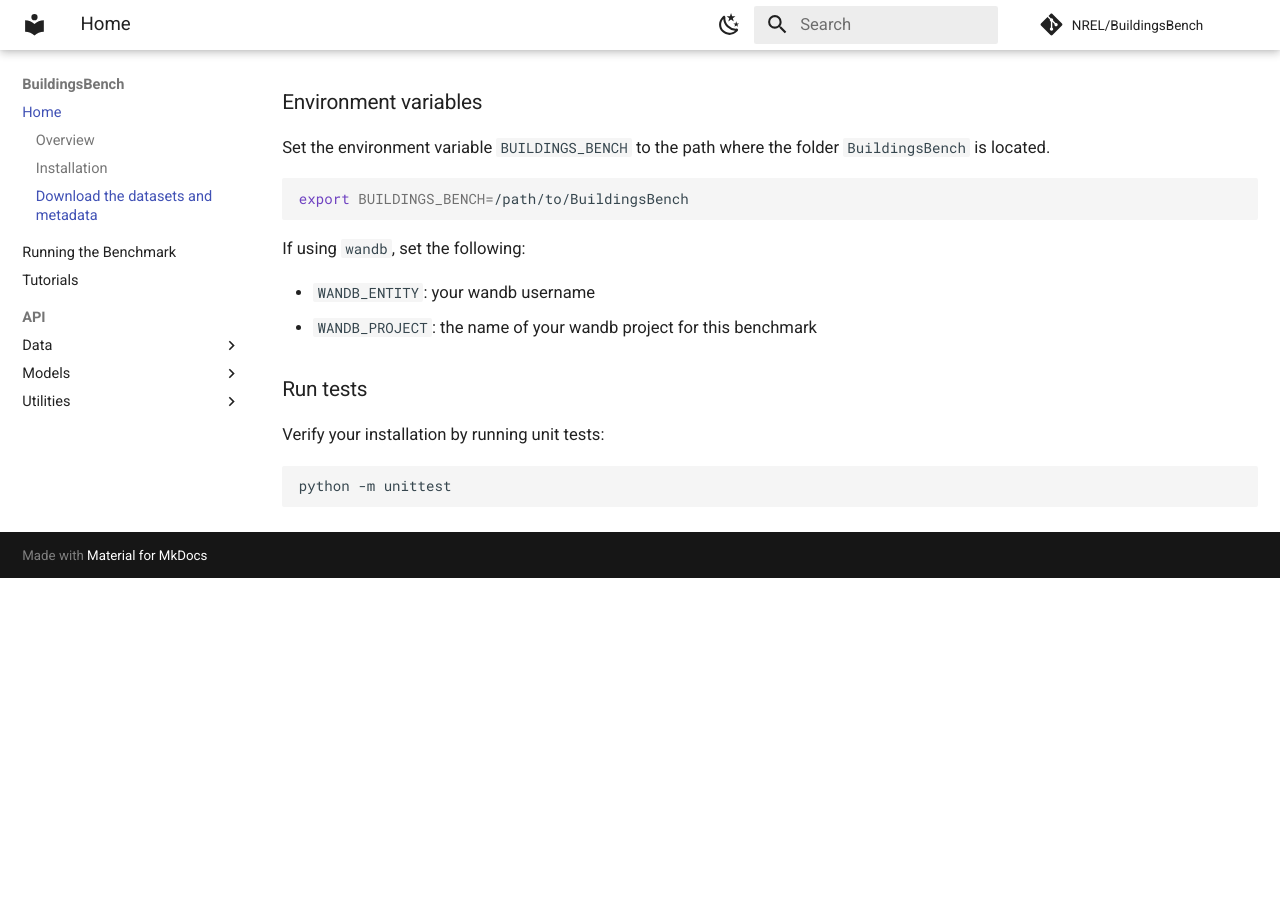
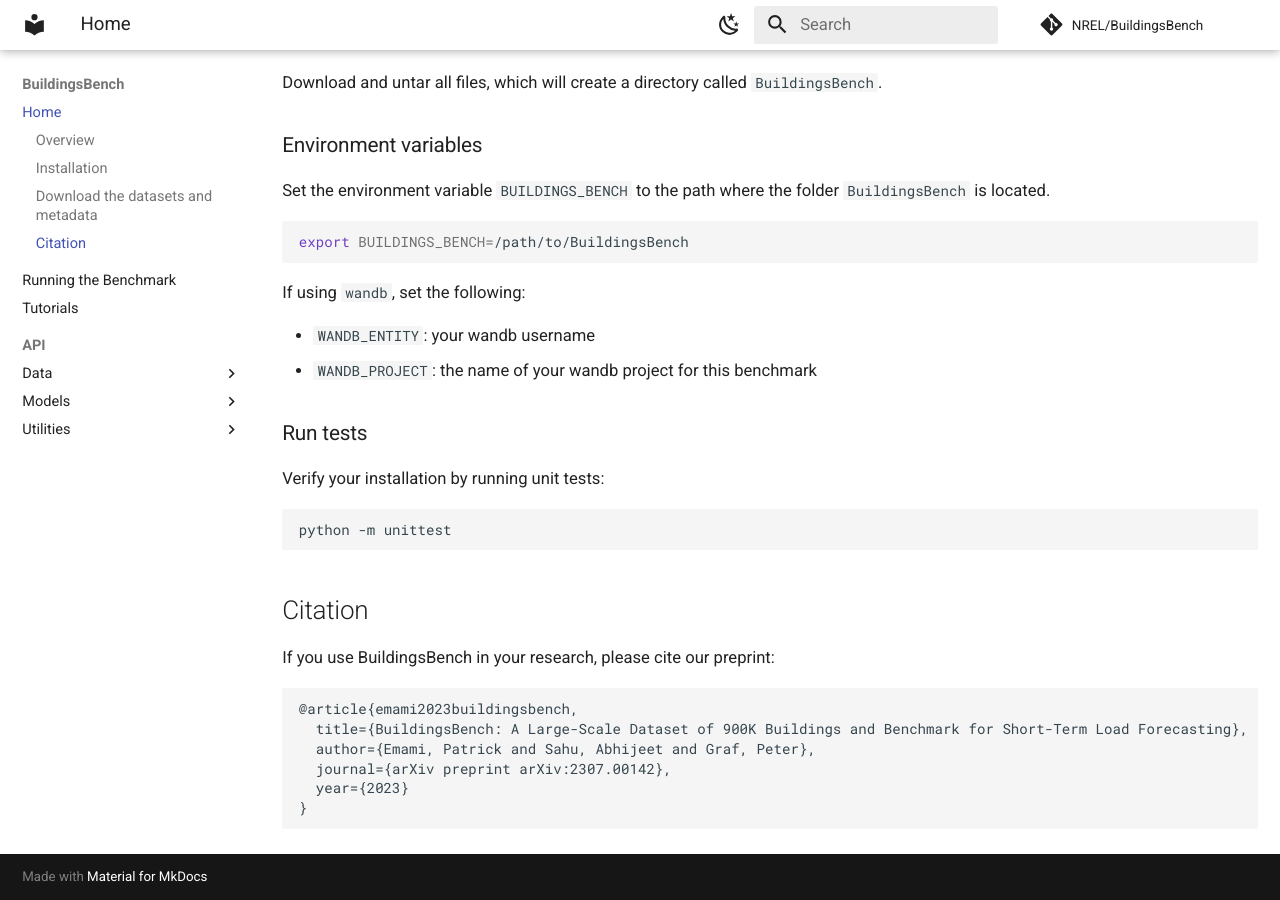
Before and after one commit to NREL/BuildingsBench, an MkDocs documentation site: the page built from docs/index.md, in a window 1280 px wide and 900 px high, scrolled down 2347 px. Built offline with MkDocs 1.6.1 and Material for MkDocs 9.7.7, drawn with Linux system fonts in a browser that asks for light colours; comment, search, counter and statistics services are not loaded; before the commit the page ends 2925 px from its top, so only the background shows below that; some of the changed text lies outside the part shown.

Commit message:
Added preprint link

````diff
--- a/docs/index.md
+++ b/docs/index.md
@@ -8,6 +8,8 @@
 - Benchmarking on two tasks evaluating generalization: zero-shot STLF and transfer learning for STLF.
 
 We provide an index-based PyTorch [Dataset](https://nrel.github.io/BuildingsBench/API/data/buildings_bench-data/#the-buildings-900k-pytorch-dataset) for large-scale pretraining, easy data loading for multiple real building energy consumption datasets as [PyTorch Tensors](https://nrel.github.io/BuildingsBench/API/data/buildings_bench-data/#torchbuildingdatasetsfromcsv) or [Pandas DataFrames](https://nrel.github.io/BuildingsBench/API/data/buildings_bench-data/#pandasbuildingdatasetsfromcsv), from simple persistence to advanced transformer baselines, [metrics management](https://nrel.github.io/BuildingsBench/API/utilities/buildings_bench-evaluation/), a [tokenizer](https://nrel.github.io/BuildingsBench/API/utilities/buildings_bench-tokenizer/) based on KMeans for load time series, and more.
+
+Read more about BuildingsBench in our [paper](https://arxiv.org/abs/2307.00142).
 
 
 ### Load a benchmark dataset
@@ -115,3 +117,16 @@
 ```bash
 python -m unittest
 ```
+
+## Citation
+
+If you use BuildingsBench in your research, please cite our preprint:
+
+```
+@article{emami2023buildingsbench,
+  title={BuildingsBench: A Large-Scale Dataset of 900K Buildings and Benchmark for Short-Term Load Forecasting},
+  author={Emami, Patrick and Sahu, Abhijeet and Graf, Peter},
+  journal={arXiv preprint arXiv:2307.00142},
+  year={2023}
+}
+```
````
Also changed, not shown: README.md (+14 -1 lines).
